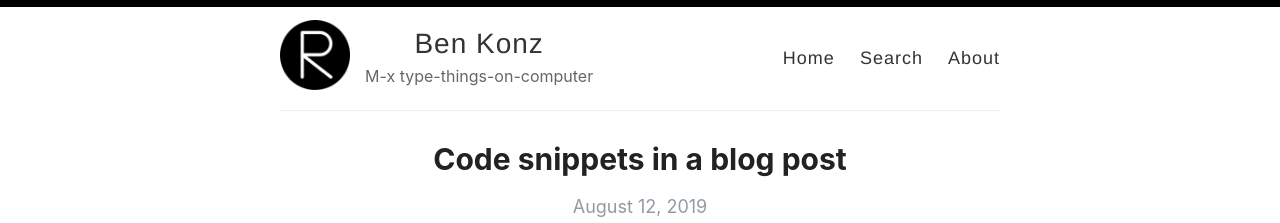
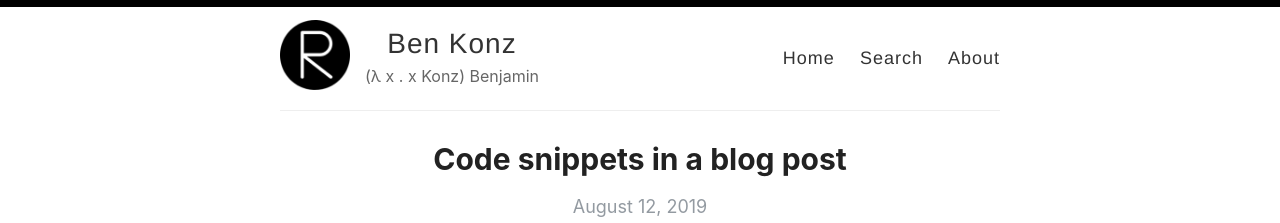
Before and after one commit to benkonz/benkonz.github.io, a Jekyll site: the page built from index.html, in a window 1280 px wide. Shown: the top 223 px of the page. Built offline with Jekyll 4.4.1, drawn with Linux system fonts in a browser that asks for light colours; the list of posts is cut into pages by our own code.

Commit message:
Update _config.yml

```diff
--- a/_config.yml
+++ b/_config.yml
@@ -9,7 +9,7 @@ name: Ben Konz
 author: Ben Konz
 
 # Short bio or description (displayed in the header)
-description: M-x type-things-on-computer
+description: (λ x . x Konz) Benjamin
 
 # URL of your avatar or profile pic (you could use your GitHub profile pic)
 avatar: /images/reverie.png
```
